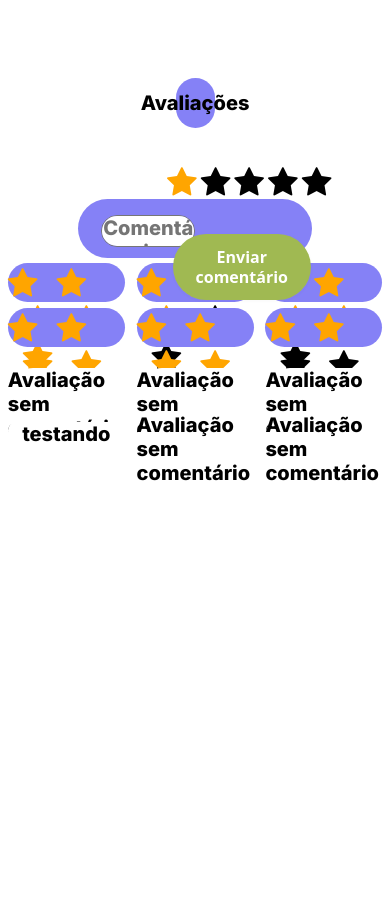
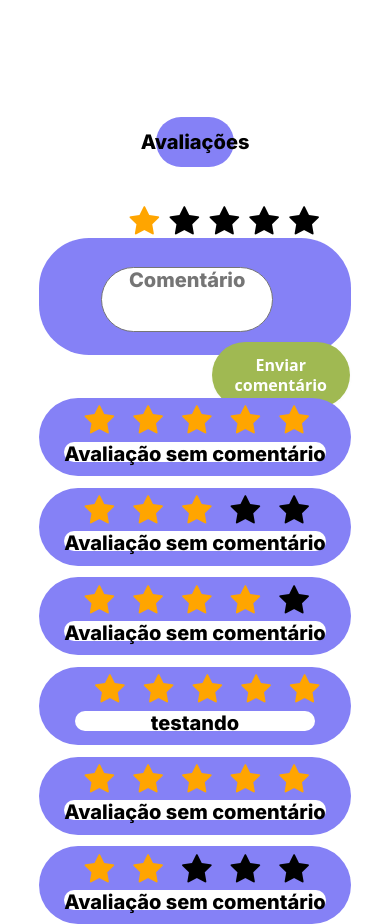
Before and after one commit to gigigabytes/vumbora_, a Django app: page /avaliacao/1/ in a window 390 px wide. Before the commit the page ends 481 px from the top, so only its background shows below. Run offline with Django 4.2, Linux system fonts and the light colour scheme; data comes from the database, SQL or seed files in the repository; both versions use the stored data as it was after the commit.

Commit message:
adicionado responsividade

```diff
--- a/mysite/vumbora/static/vumbora/css/avaliacao.css
+++ b/mysite/vumbora/static/vumbora/css/avaliacao.css
@@ -83,9 +83,10 @@
     border-radius: 50px;
     width: 30vw;
     height: 10vw;
-    margin-top: 1.5vw;
+    margin-top: 3vw;
     align-items: center;
     justify-content: center;
+
 
 }
 
@@ -114,6 +115,7 @@
     justify-content: center;
     align-items: center;
     padding-top: 10%;
+    margin-bottom: 3vw;
 }
 
 #form-comentario{
@@ -125,18 +127,17 @@
     width: 60vw;
     height: 15vw;
 
-
-
 }
 
 .form-comentario{
     border-radius: 50px;
-    width: 80%;
+    width: 90%;
     height: 55%;
     margin-top: 1.5vw;
     resize: none;
     position: relative;
     left: 10%;
+
 
 }
 .form-comentario::placeholder{
@@ -157,3 +158,110 @@ textarea{
    margin-top: 5px;
    padding-left: 15px;
 }
+
+
+@media only screen and (max-width: 900px){
+
+    body{
+        display: flex;
+        align-self: start;
+        flex-direction: column;
+    }
+
+    .coment-section{
+        width: 80vw;
+        height: 20vw;
+        position: relative;
+        left:8%;
+    }
+
+    #form-comentario{
+        width: 80vw;
+        height: 30vw;
+    }
+
+    .form-comentario{
+        width: 80%;
+        height: 55%;
+        margin-top: 1.5vw;
+        resize: none;
+        display: flex;
+        justify-content: center;
+        align-items: center;
+        position: relative;
+        left: 20%;
+    }
+
+    #caixa-texto{
+        height: 70%;
+        width: 100%;
+    }
+
+    #tittle{
+        width: 20%;
+    }
+
+    .button-send{
+        width: 50%;
+    }
+
+    .my-btn{
+        left: 27%;
+        padding-left: 2%;
+    }
+
+    .nota-btn{
+       margin-top: 5px;
+       position: relative;
+       left:2%;
+    }
+
+    #coment-text{
+        font-size: 20px;
+        font-weight: bold;
+        font-family: 'Inter', sans-serif;
+    }
+
+    textarea{
+        font-size: 20px;
+        font-family: 'Inter', sans-serif;
+        margin: 0%;
+        text-align: center;
+        align-items: center;
+        resize: none;
+    }
+
+    .menu-op{
+        padding-top: 30%;
+    }
+
+    .form-avaliar{
+        padding-top: 10%;
+        margin-bottom: 8vw;
+    }
+
+    .button-send {
+        align-items: center;
+        background-clip: padding-box;
+        background-color: A0B952;
+        border: 1px solid transparent;
+        border-radius: 50px;
+        box-shadow: rgba(0, 0, 0, 0.02) 0 1px 3px 0;
+        box-sizing: border-box;
+        color: #fff;
+        cursor: pointer;
+        display: inline-flex;
+        font-family: system-ui,-apple-system,system-ui,"Helvetica Neue",Helvetica,Arial,sans-serif;
+        font-size: 16px;
+        font-weight: 600;
+        justify-content: center;
+        line-height: 1.25;
+        margin: 0;
+        min-height: 3rem;
+        padding: calc(.875rem - 1px) calc(1.5rem - 1px);
+        position: relative;
+        text-decoration: none;
+        transition: all 250ms;
+        user-select: none;
+    }
+}
--- a/mysite/vumbora/templates/vumbora/avaliacao.html
+++ b/mysite/vumbora/templates/vumbora/avaliacao.html
@@ -51,7 +51,7 @@
     {% for avaliacao in avaliacoes %}
     <div class="coment-section" data-nota="{{avaliacao.nota}}">
         <div id="estrelas-nota">
-            <span type="submit" class="fa fa-star fa-2x nota-btn_ " id="um_{{avaliacao.id}}"></span>
+            <span type="submit" class="fa fa-star fa-2x nota-btn " id="um_{{avaliacao.id}}"></span>
             <span type="submit" class="fa fa-star fa-2x nota-btn " id="dois_{{avaliacao.id}}"></span>
             <span type="submit" class="fa fa-star fa-2x nota-btn " id="tres_{{avaliacao.id}}"></span>
             <span type="submit" class="fa fa-star fa-2x nota-btn " id="quatro_{{avaliacao.id}}"></span>
```
Also changed, not shown: mysite/db.sqlite3.
